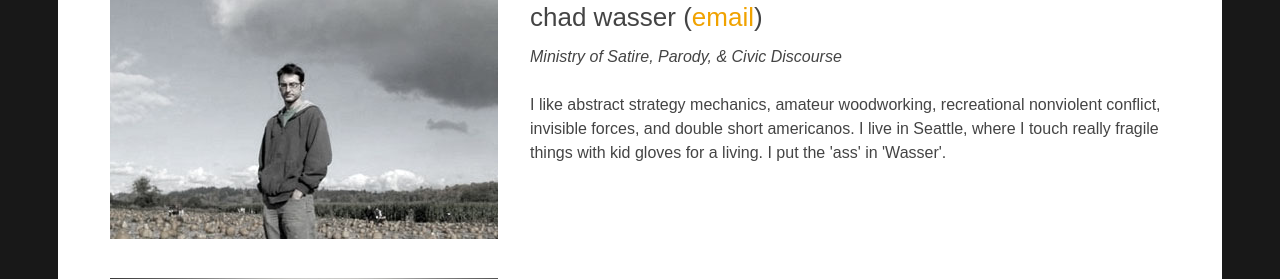
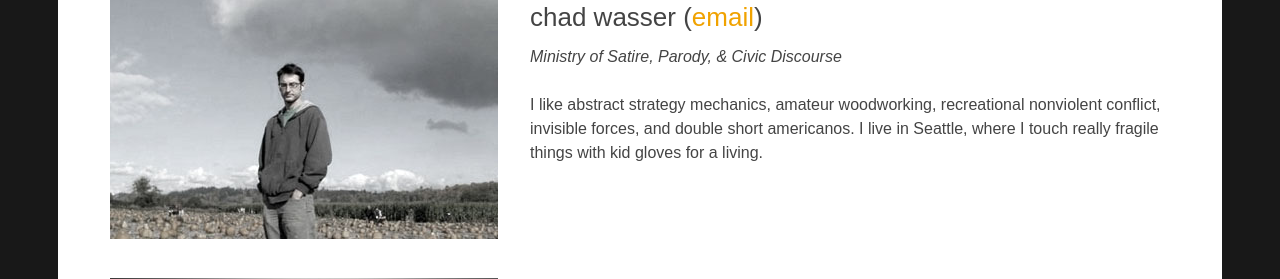
Before and after one commit to justinhammack/pungle-beta, a PHP site: page /about.php in a window 1280 px wide. Shown: the part 1690-1969 px from the top of the page. Run offline with PHP 8.4, Linux system fonts and the light colour scheme.

Commit message:
v3.264 - removed ass in wasser =(

```diff
--- a/about.php
+++ b/about.php
@@ -121,7 +121,7 @@
 				<h3>Chad Wasser (<a href="mailto:contact@pungle.me">email</a>)</h3>
 				<p><em>Ministry of Satire, Parody, & Civic Discourse</em><br/>
 					<br/>
-					I like abstract strategy mechanics, amateur woodworking, recreational nonviolent conflict, invisible forces, and double short americanos. I live in Seattle, where I touch really fragile things with kid gloves for a living. I put the 'ass' in 'Wasser'.
+					I like abstract strategy mechanics, amateur woodworking, recreational nonviolent conflict, invisible forces, and double short americanos. I live in Seattle, where I touch really fragile things with kid gloves for a living.
 				</p>
 			</div>
 		</div>
```
